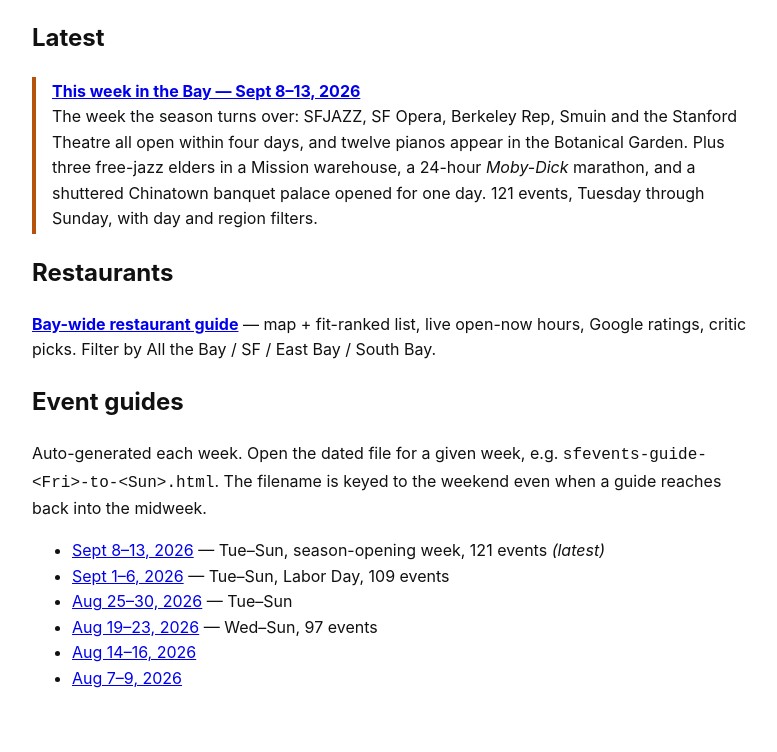
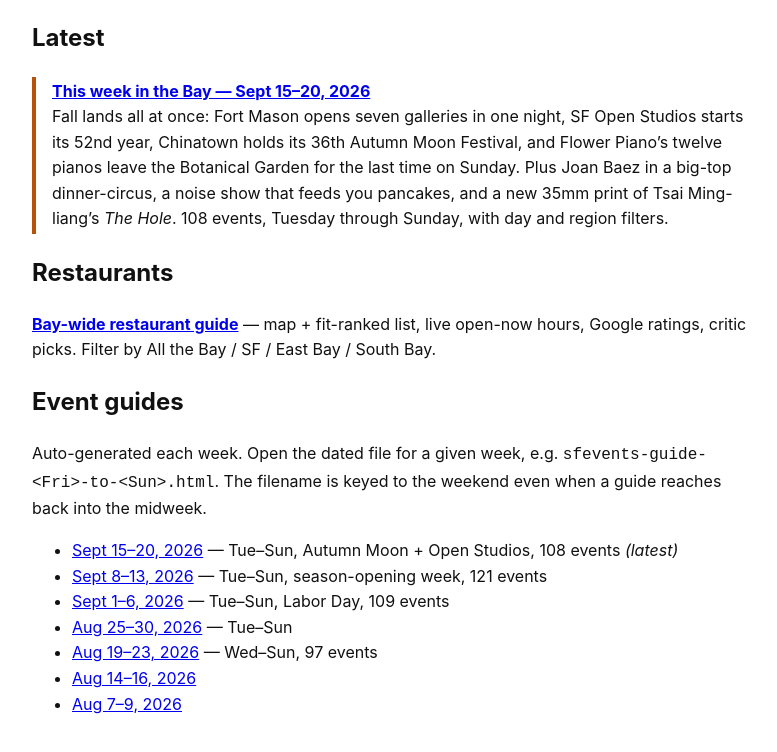
Before and after one commit to krioukov/sfevents-guides, a plain HTML site: page index.html in a window 1280 px wide. Shown: the part 102-854 px from the top of the page, without its empty margins (248-1025 px from the left). Drawn offline with Linux system fonts and the light colour scheme.

Commit message:
index: add Sept 15-20 guide

```diff
--- a/index.html
+++ b/index.html
@@ -5,11 +5,12 @@
 
 <h2>Latest</h2>
 <p style="border-left:4px solid #b45309;padding:.1rem 0 .1rem 1rem;margin:1rem 0">
-<a href="sfevents-guide-2026-09-11-to-2026-09-13.html"><strong>This week in the Bay &mdash; Sept 8&ndash;13, 2026</strong></a><br>
-The week the season turns over: SFJAZZ, SF Opera, Berkeley Rep, Smuin and the Stanford Theatre all
-open within four days, and twelve pianos appear in the Botanical Garden. Plus three free-jazz elders
-in a Mission warehouse, a 24-hour <em>Moby-Dick</em> marathon, and a shuttered Chinatown banquet
-palace opened for one day. 121 events, Tuesday through Sunday, with day and region filters.</p>
+<a href="sfevents-guide-2026-09-18-to-2026-09-20.html"><strong>This week in the Bay &mdash; Sept 15&ndash;20, 2026</strong></a><br>
+Fall lands all at once: Fort Mason opens seven galleries in one night, SF Open Studios starts its
+52nd year, Chinatown holds its 36th Autumn Moon Festival, and Flower Piano&rsquo;s twelve pianos leave
+the Botanical Garden for the last time on Sunday. Plus Joan Baez in a big-top dinner-circus, a noise
+show that feeds you pancakes, and a new 35mm print of Tsai Ming-liang&rsquo;s <em>The Hole</em>.
+108 events, Tuesday through Sunday, with day and region filters.</p>
 
 <h2>Restaurants</h2>
 <p><a href="restaurants.html"><strong>Bay-wide restaurant guide</strong></a> — map + fit-ranked list,
@@ -20,7 +21,8 @@ live open-now hours, Google ratings, critic picks. Filter by All the Bay / SF /
 <code>sfevents-guide-&lt;Fri&gt;-to-&lt;Sun&gt;.html</code>. The filename is keyed to the
 weekend even when a guide reaches back into the midweek.</p>
 <ul>
-<li><a href="sfevents-guide-2026-09-11-to-2026-09-13.html">Sept 8–13, 2026</a> — Tue–Sun, season-opening week, 121 events <em>(latest)</em></li>
+<li><a href="sfevents-guide-2026-09-18-to-2026-09-20.html">Sept 15–20, 2026</a> — Tue–Sun, Autumn Moon + Open Studios, 108 events <em>(latest)</em></li>
+<li><a href="sfevents-guide-2026-09-11-to-2026-09-13.html">Sept 8–13, 2026</a> — Tue–Sun, season-opening week, 121 events</li>
 <li><a href="sfevents-guide-2026-09-04-to-2026-09-06.html">Sept 1–6, 2026</a> — Tue–Sun, Labor Day, 109 events</li>
 <li><a href="sfevents-guide-2026-08-28-to-2026-08-30.html">Aug 25–30, 2026</a> — Tue–Sun</li>
 <li><a href="sfevents-weekend-guide-2026-08-21-to-2026-08-23.html">Aug 19–23, 2026</a> — Wed–Sun, 97 events</li>
```
